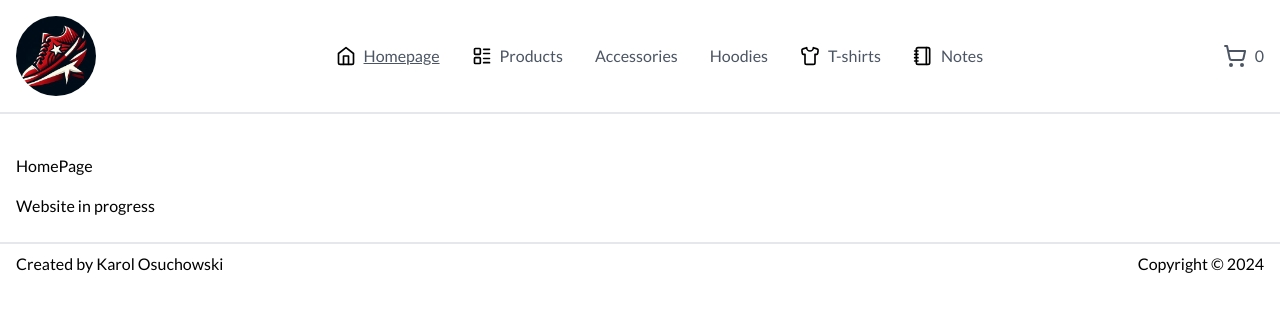
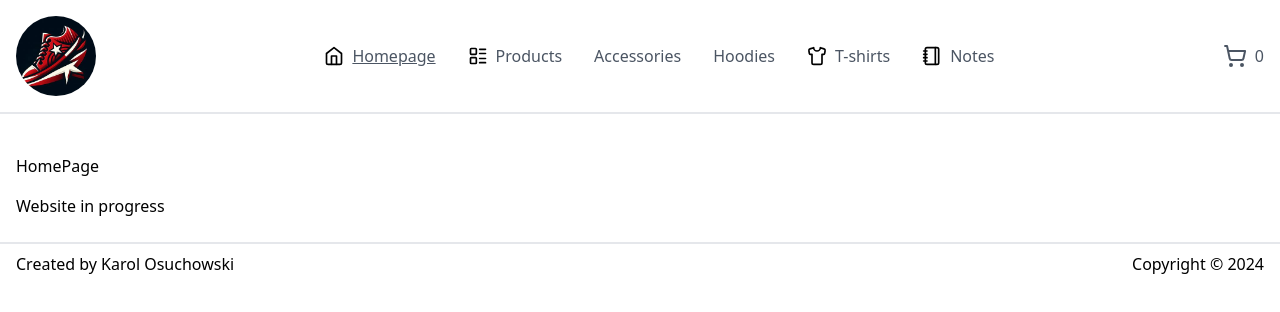
Before and after one commit to niemaco/nextjs-shop, a Next.js app: page / in a window 1280 px wide. Shown: the top 312 px of the page. Built offline with nearby package versions, Linux system fonts and the light colour scheme.

Commit message:
Change font and use it with Tailwind CSS

```diff
--- a/src/app/layout.tsx
+++ b/src/app/layout.tsx
@@ -3,8 +3,12 @@ import { Lato } from "next/font/google";
 import "./globals.css";
 import { MainNav } from "@/ui/molecules/MainNav";
 
-const lato = Lato({ weight: ["400", "700"], subsets: ["latin", "latin-ext"] });
-
+const lato = Lato({
+	weight: ["400", "700"],
+	subsets: ["latin", "latin-ext"],
+	variable: "--font-lato",
+	display: "swap",
+});
 export const metadata: Metadata = {
 	title: "Create Next App",
 	description: "Generated by create next app",
@@ -17,7 +21,7 @@ export default function RootLayout({
 }>) {
 	return (
 		<html lang="en">
-			<body className={lato.className}>
+			<body className={lato.variable}>
 				<header className="container mx-auto border-b-2 p-4">
 					<MainNav></MainNav>
 				</header>
--- a/tailwind.config.ts
+++ b/tailwind.config.ts
@@ -8,6 +8,9 @@ const config: Config = {
 	],
 	theme: {
 		extend: {
+			fontFamily: {
+				serif: ["var(--font-lato)"],
+			},
 			backgroundImage: {
 				"gradient-radial": "radial-gradient(var(--tw-gradient-stops))",
 				"gradient-conic": "conic-gradient(from 180deg at 50% 50%, var(--tw-gradient-stops))",
```
